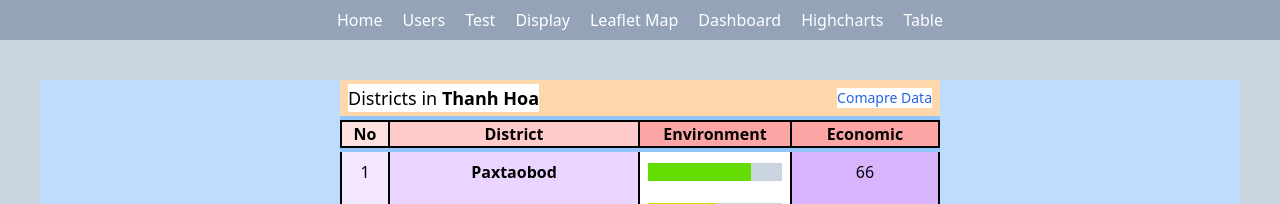
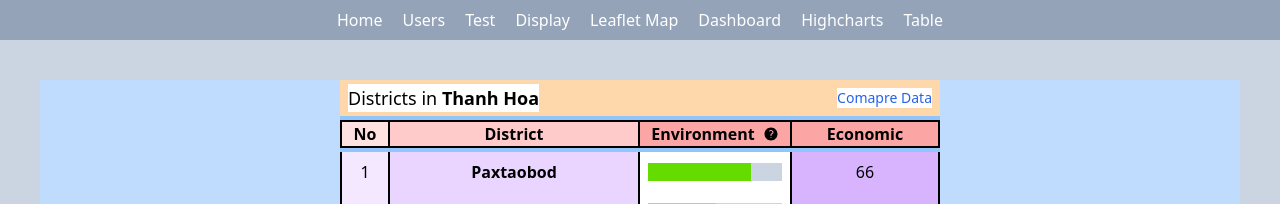
Before and after one commit to RobJJ/next-playground, a Next.js app: page /table in a window 1280 px wide. Shown: the top 204 px of the page. Built offline with nearby package versions, Linux system fonts and the light colour scheme.

Commit message:
added popup on div using tailwind

```diff
--- a/package.json
+++ b/package.json
@@ -9,7 +9,7 @@
     "lint": "next lint"
   },
   "dependencies": {
-    "@heroicons/react": "^2.0.18",
+
     "@tanstack/react-query": "^4.29.12",
     "autoprefixer": "10.4.14",
     "d3-array": "^3.1.1",
--- a/src/app/globals.css
+++ b/src/app/globals.css
@@ -6,3 +6,12 @@
   width: 0;
   height: 0;
 }
+
+.tooltip-content {
+  transition: all 0.3s ease-in-out;
+  opacity: 0;
+}
+
+.group:hover .tooltip-content {
+  opacity: 1;
+}
--- a/src/app/table/page.js
+++ b/src/app/table/page.js
@@ -19,8 +19,33 @@
           <span className="bg-red-200 border-r-2 border-y-2 border-black w-5/12">
             District
           </span>
-          <span className="bg-red-300 w-3/12 border-y-2 border-black">
-            Environment
+          <span className="bg-red-300 w-3/12 border-y-2 border-black flex justify-center items-center gap-2 ">
+            <span>Environment</span>
+            <span
+              data-tip="This is testing the tooltip fuker"
+              className="relative group
+              "
+            >
+              <div className=" w-48 tooltip-content hidden group-hover:block absolute z-10 top-0 left-1/2 transform -translate-x-1/2 -translate-y-full bg-slate-800 text-white text-xs rounded py-1 px-4">
+                <div className="">
+                  Learn more about how to calculate environmental scores
+                </div>
+                {/* This section that links the user to the page, could also include the hash key and take them to the exact area on the page */}
+                <div className="text-blue-400">Learn more</div>
+              </div>
+              <svg
+                xmlns="http://www.w3.org/2000/svg"
+                viewBox="0 0 24 24"
+                fill="currentColor"
+                class="tooltip w-4 h-4"
+              >
+                <path
+                  fill-rule="evenodd"
+                  d="M2.25 12c0-5.385 4.365-9.75 9.75-9.75s9.75 4.365 9.75 9.75-4.365 9.75-9.75 9.75S2.25 17.385 2.25 12zm11.378-3.917c-.89-.777-2.366-.777-3.255 0a.75.75 0 01-.988-1.129c1.454-1.272 3.776-1.272 5.23 0 1.513 1.324 1.513 3.518 0 4.842a3.75 3.75 0 01-.837.552c-.676.328-1.028.774-1.028 1.152v.75a.75.75 0 01-1.5 0v-.75c0-1.279 1.06-2.107 1.875-2.502.182-.088.351-.199.503-.331.83-.727.83-1.857 0-2.584zM12 18a.75.75 0 100-1.5.75.75 0 000 1.5z"
+                  clip-rule="evenodd"
+                />
+              </svg>
+            </span>
           </span>
           <span className="bg-red-300 w-3/12 border-2 border-black">
             Economic
--- a/tailwind.config.js
+++ b/tailwind.config.js
@@ -1,18 +1,23 @@
 /** @type {import('tailwindcss').Config} */
 module.exports = {
   content: [
-    './src/pages/**/*.{js,ts,jsx,tsx,mdx}',
-    './src/components/**/*.{js,ts,jsx,tsx,mdx}',
-    './src/app/**/*.{js,ts,jsx,tsx,mdx}',
+    "./src/pages/**/*.{js,ts,jsx,tsx,mdx}",
+    "./src/components/**/*.{js,ts,jsx,tsx,mdx}",
+    "./src/app/**/*.{js,ts,jsx,tsx,mdx}",
   ],
   theme: {
     extend: {
       backgroundImage: {
-        'gradient-radial': 'radial-gradient(var(--tw-gradient-stops))',
-        'gradient-conic':
-          'conic-gradient(from 180deg at 50% 50%, var(--tw-gradient-stops))',
+        "gradient-radial": "radial-gradient(var(--tw-gradient-stops))",
+        "gradient-conic":
+          "conic-gradient(from 180deg at 50% 50%, var(--tw-gradient-stops))",
       },
     },
   },
   plugins: [],
-}
+  variants: {
+    extend: {
+      display: ["group-hover"],
+    },
+  },
+};
```
